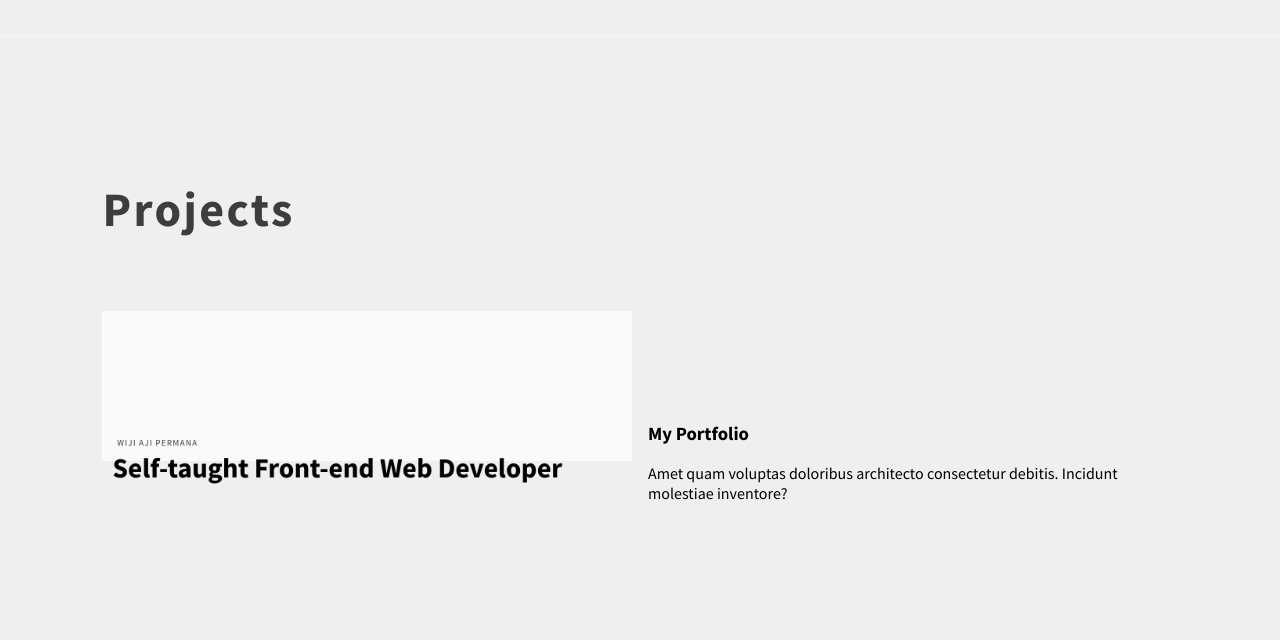
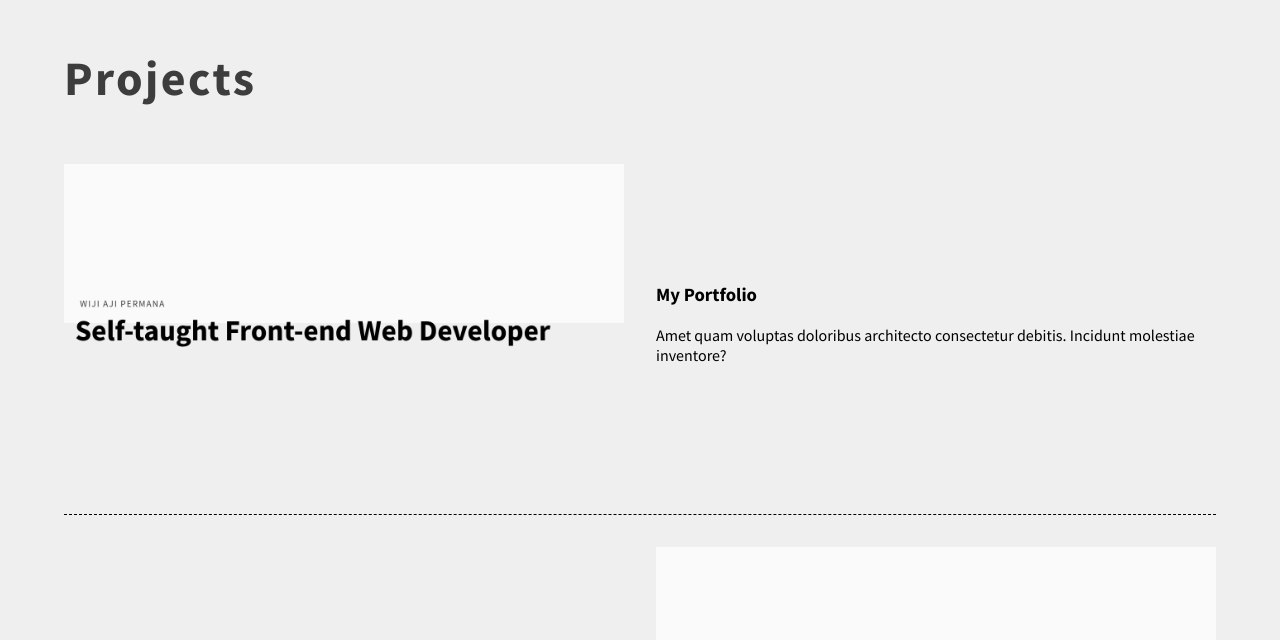
Before and after one commit to zqwirp/portfolio, a plain HTML site: page index.html in a window 1280 px wide. Shown: the part 1680-2320 px from the top of the page. Drawn offline with Linux system fonts and the light colour scheme.

Commit message:
kinda refactoring

```diff
--- a/css/index.css
+++ b/css/index.css
@@ -42,7 +42,6 @@ header .container {
 .greeting {
   display: flex;
   align-items: center;
-  padding: 8vw;
 }
 
 .greeting h2 {
@@ -57,14 +56,23 @@ header .container {
   color: var(--grey-txt);
 }
 
+.greeting .container {
+  margin: 5%;
+}
+
 .projects {
   display: flex;
   align-items: center;
-  padding: 8vw;
   background-color: var(--shade-100);
 }
 
+.projects .container {
+  margin: 5%;
+}
+
 .projects h2 {
+  margin-top: 0.5em;
+  margin-bottom: 0.5em;
   font-size: clamp(2rem, 5vw, 3rem);
   letter-spacing: 0.05em;
   color: var(--shade-500);
@@ -73,18 +81,16 @@ header .container {
 .project-list {
   display: flex;
   flex-direction: column;
-  gap: 2em;
 }
 
 .project {
   display: flex;
   align-items: center;
-  gap: 1em;
+  gap: 2em;
   width: 100%;
   height: auto;
-  padding-top: 2em;
-  padding-bottom: 2em;
-  /* border: dashed 2px red; */
+  padding-top: 4vh;
+  padding-bottom: 4vh;
 }
 
 .project + .project {
@@ -118,7 +124,7 @@ footer {
   background-color: var(--shade-300);
 }
 
-@media screen and (max-width: 756px) {
+@media screen and (max-width: 992px) {
   .project {
     flex-direction: column;
     gap: unset;
@@ -128,8 +134,7 @@ footer {
   }
   .project-img,
   .project-description {
-    width: auto;
-    height: 50%;
+    width: 100%;
   }
   .project-description {
     padding: 2em 2em;
```
